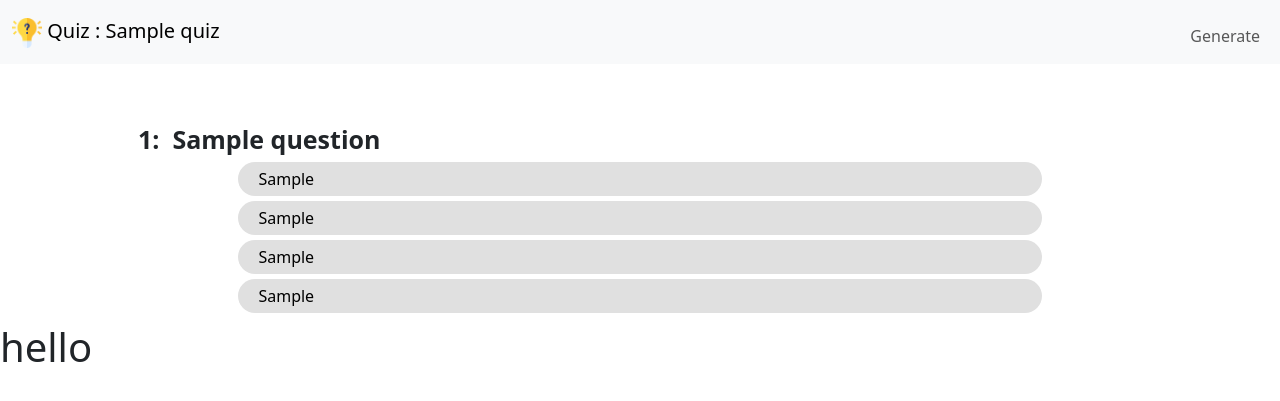
After one commit to ChamalInd/Quiz, a Flask app: page /quiz in a window 1280 px wide. The commit adds this page. Shown: the top 401 px of the page. Run offline with Flask 3, Linux system fonts and the light colour scheme; the visitor is signed in with stand-in values (Sample User, id 1); tables that the repository leaves empty hold one stand-in row (values such as "Sample post").

Commit message:
Made a simplified quiz page

```diff
--- a/app.py
+++ b/app.py
@@ -12,15 +12,31 @@ app.secret_key = b'_5#y2L"F4Q8z\n\xec]/'
 app.config["SESSION_PERMANENT"] = False
 app.config["SESSION_TYPE"] = "filesystem"
 
-@app.route('/')
-def index():
-    # print(session['questions'])
-    return render_template('index.html')
-
 # linking the database
 create_database()
 con = sqlite3.connect('quiz.db', check_same_thread=False)
 cur = con.cursor()
+
+@app.route('/', methods=['POST', 'GET'])
+def index():
+    if request.method == 'POST':
+        quiz = int(request.form.get('quiz'))
+        session['quiz_id'] = quiz
+        return redirect('/quiz')
+    data = cur.execute('SELECT id, title FROM quiz').fetchall()
+    return render_template('index.html', data=data)
+
+@app.route('/quiz')
+def quiz():
+    quiz_name = cur.execute('SELECT title FROM quiz WHERE id = ?', (session['quiz_id'], )).fetchall()[0][0]
+    no_of_ques = cur.execute('SELECT nos FROM quiz WHERE id = ?', (session['quiz_id'], )).fetchall()[0][0]
+    quiz_data = []
+    for i in range(no_of_ques):
+        data = cur.execute('SELECT ques.question, ques.answer FROM qanda qa JOIN quiz q ON qa.quiz_id = q.id JOIN question ques ON qa.ques_id = ques.id WHERE q.id = ?', (session['quiz_id'], )).fetchall()[i]
+        answers = cur.execute('SELECT a.ans_1, a.ans_2, a.ans_3, a.ans_4 FROM qanda qa JOIN quiz q ON qa.quiz_id = q.id JOIN answers a ON qa.ans_id = a.id WHERE q.id = ?', (session['quiz_id'], )).fetchall()[i]
+        quiz_data.append([data[0], data[1], answers])
+    print(quiz_data)
+    return render_template('quiz.html', quiz_name=quiz_name, quiz_data=quiz_data, total=no_of_ques)
 
 @app.route('/generate', methods=['POST', 'GET'])
 def generate():
--- /dev/null
+++ b/static/script.js
@@ -0,0 +1,26 @@
+let score = 0;
+let answeredCount = 0;
+let totalCount = 0;
+
+function checkAnswer(btn, selected) {
+    let div = btn.parentElement;
+    totalCount = parseInt(div.dataset.total);
+    let correct = parseInt(div.dataset.correct);
+
+    const buttons = div.querySelectorAll('.option');
+    buttons.forEach(b => b.disabled = true);
+
+    if (selected === (correct - 1)) {
+        btn.classList.add('correct');
+        score++;
+    } else {
+        btn.classList.add('wrong');
+        buttons[correct - 1].classList.add('correct');
+    }
+
+    answeredCount++;
+
+    if (answeredCount === totalCount) {
+        alert(score);
+    }
+}
--- a/static/styles.css
+++ b/static/styles.css
@@ -12,6 +12,52 @@
     width: 100%;
 }
 
+.question-div {
+    width: 80%;
+    margin: auto;
+    margin-top: 50px;
+    padding: 10px;
+    border-radius: 20px;
+}
+
+.question-div h2 {
+    font-size: 25px;
+    font-weight: bolder;
+}
+
+.option {
+    display: block;
+    padding: 5px;
+    padding-left: 20px;
+    margin: auto;
+    margin-top: 5px;
+    width: 80%;
+    text-align: left;
+    background-color: #e0e0e0;
+    border: none;
+    border-radius: 20px;
+    cursor: pointer;
+}
+
+.option:hover:not(:disabled) {
+    background-color: #d3d3d3;
+}
+
+.option:disabled {
+    cursor: not-allowed;
+}
+
+.correct {
+    background-color: #d4edda;
+    border-color: #28a745;
+}
+
+.wrong {
+    background-color: #f8d7da;
+    border-color: #dc3545;
+}
+
+
 @media screen and (max-width: 768px) {
     .form-div {
         width: 80%;
--- a/templates/history.html
+++ /dev/null
@@ -1,3 +0,0 @@
-{% extends "layout.html" %}
-
-{% block title %}Quiz - Home{% endblock %}
--- a/templates/layout.html
+++ b/templates/layout.html
@@ -35,9 +35,7 @@
             </button>
             <div class="collapse navbar-collapse" id="navbar">
                 <ul class="navbar-nav ms-auto mt-2">
-                    <li class="nav-item"><a class="nav-link" href="/">Home</a></li>
                     <li class="nav-item"><a class="nav-link" href="/generate">Generate</a></li>
-                    <li class="nav-item"><a class="nav-link" href="/history">History</a></li>
                 </ul>
             </div>
         </div>
@@ -64,5 +62,7 @@
     <main>
         {% block main %}{% endblock %}
     </main>
+
+    <script src="/static/script.js"></script>
 </body>
 </html>
--- /dev/null
+++ b/templates/quiz.html
@@ -0,0 +1,24 @@
+{% extends "layout.html" %}
+
+{% block title %}Quiz{% endblock %}
+{% block name %}{{ quiz_name }}{% endblock %}
+
+{% block main %}
+<div class="main">
+    <div class="left">
+        {% for question in quiz_data %}
+        <div class="question-div">
+            <h2>{{ loop.index0 + 1 }}:&nbsp;&nbsp;{{ question[0] }}</h2>
+            <div class="questoin" data-correct="{{ question[1] }}", data-total="{{ total }}">
+                {% for answer in question[2] %}
+                    <button class="option" onclick="checkAnswer(this, {{ loop.index0 }})">{{ answer }}</button>
+                {% endfor %}
+            </div>
+        </div>
+        {% endfor %}
+    </div>
+    <div class="right">
+        <h1>hello</h1>
+    </div>
+</div>
+{% endblock %}
```
Also changed, not shown: templates/index.html (+10 -1 lines).
